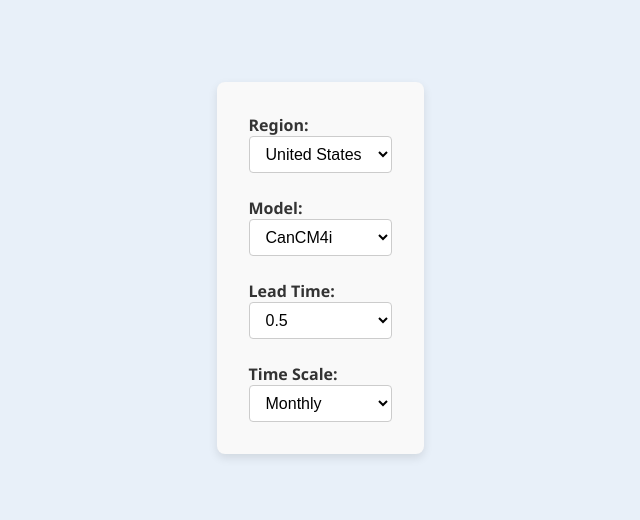
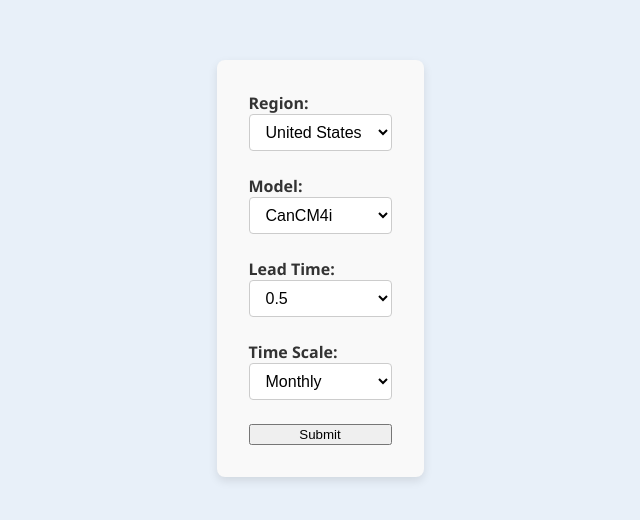
Before and after one commit to jameswang08/precipitation_analysis, a React (Create React App) app in the folder frontend/: page / in a window 1280 px wide. Shown: the part 132-652 px from the top of the page, without its empty margins (320-960 px from the left). Built offline with nearby package versions, Linux system fonts and the light colour scheme; the HTML template or start-up script is replaced by a standard one.

Commit message:
Add funcitonality to form.

```diff
--- a/frontend/src/components/WeatherForm.tsx
+++ b/frontend/src/components/WeatherForm.tsx
@@ -52,9 +52,32 @@ const WeatherForm: React.FC = () => {
         setSelectedTimeScale(value);
     };
 
+    const handleSubmit = (e: React.FormEvent) => {
+        e.preventDefault();
+        fetch('/your-backend-url/submit', {
+            method: 'POST',
+            headers: {
+            'Content-Type': 'application/json',
+            },
+            body: JSON.stringify({
+                region: selectedRegion,
+                model: selectedModel,
+                lead_time: selectedLeadTime,
+                time_scale: selectedTimeScale
+            })
+        })
+        .then(res => res.json())
+        .then(data => {
+            console.log('Submitted successfully:', data);
+        })
+        .catch(err => {
+            console.error('Submission error:', err);
+        });
+    };
+
     return (
         <div className="WeatherForm">
-            <form>
+            <form onSubmit={handleSubmit}>
                 <label>
                     Region:
                     <SimpleSelect
@@ -88,6 +111,7 @@ const WeatherForm: React.FC = () => {
                     />
                 </label>
 
+                <button type="submit" className="submit-button">Submit</button>
             </form>
         </div>
     )
```
